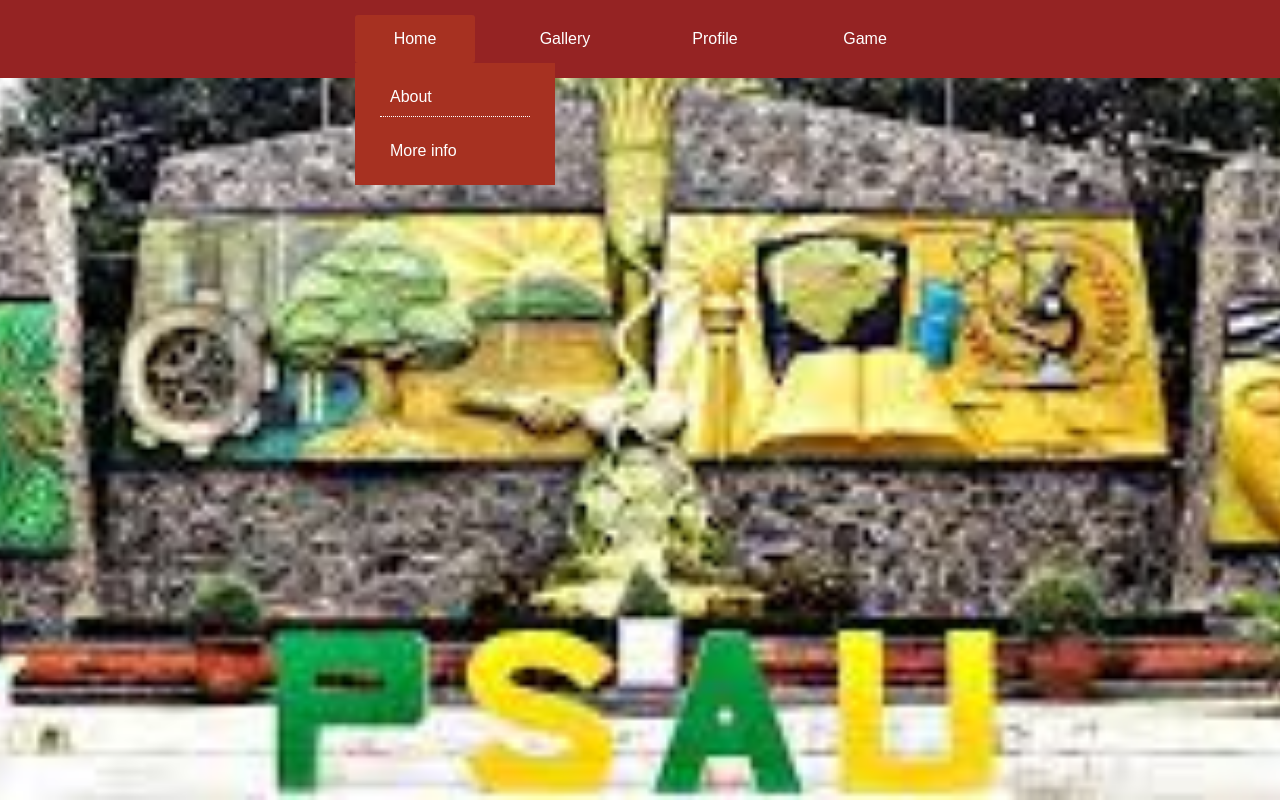
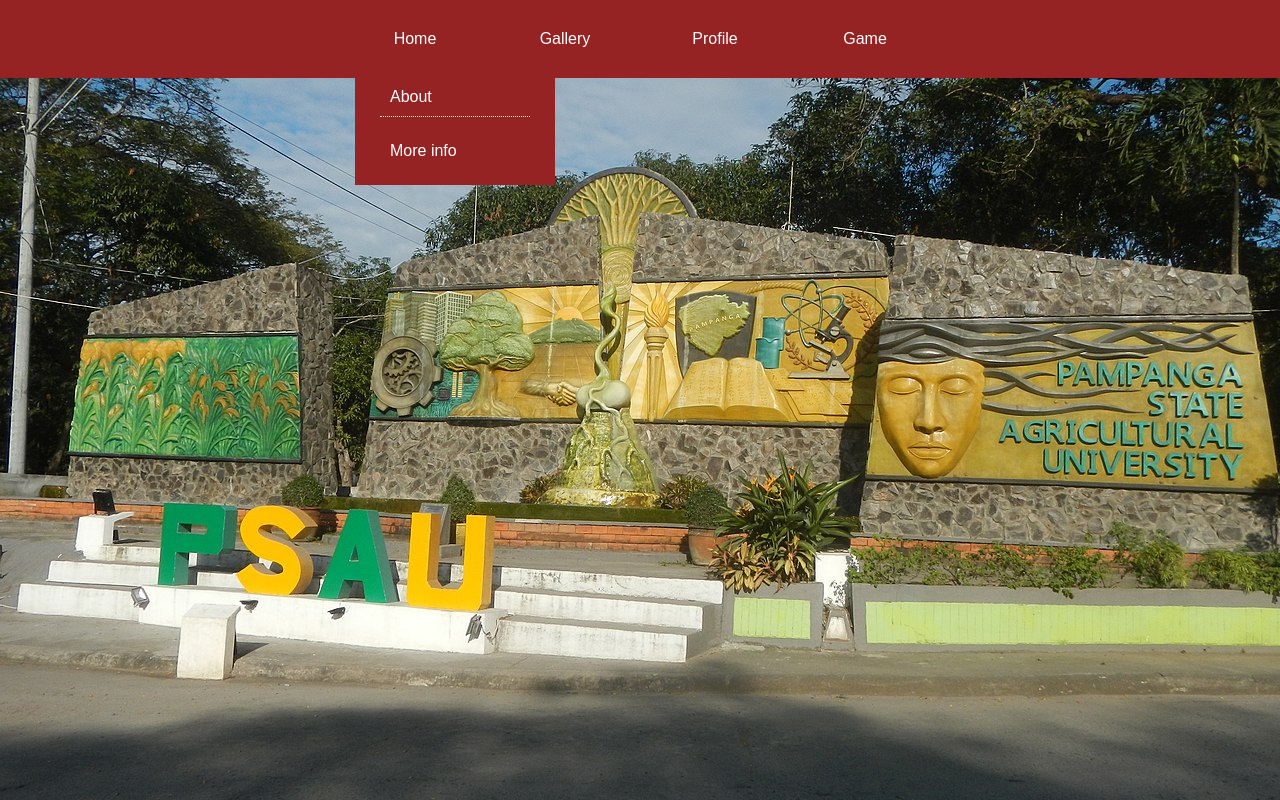
Before and after one commit to thinjustin/Midterm-HCI101, a plain HTML site: page MidTermproject/DropDown.html in a window 1280 px wide. In both pictures the pointer is over the item "Home". Drawn offline with Linux system fonts and the light colour scheme; files whose address does not match are found by name.

Commit message:
Add files via upload
final1

```diff
--- a/MidTermproject/DropDown.html
+++ b/MidTermproject/DropDown.html
@@ -10,7 +10,7 @@
             box-sizing: border-box;
         }
         body{
-            background-image: url('C:\\Users\\Den Drei Lacsina\\Desktop\\HTML\\MidTermproject\\psau PIC.jpg');
+            background-image: url('C:\\Users\\Den Drei Lacsina\\Desktop\\HTML\\MidTermproject\\PSAU facade1.jpg');
             background-size: cover;
             background-position: center;
             font-family: sans-serif;
@@ -34,7 +34,7 @@
             color: #fff;
         }
         .active, .menu-bar ul li:hover {
-            background-color: #A73121;
+            background-color: #952323;
             border-radius: 3px;
         }
         .sub-menu-1{
@@ -43,7 +43,7 @@
         .menu-bar ul li:hover .sub-menu-1{
             display: block;
             position: absolute;
-            background-color: #A73121;
+            background-color: #952323;
             margin-top: 15px;
             margin-left: -15px;
         }
@@ -73,7 +73,7 @@
             display: block;
             margin-top: -40px;
             margin-left: 140px;
-            background: #A73121;
+            background: #952323;
         }
 
 
```
Also changed, not shown: MidTermproject/PSAU facade1.jpg (added).
